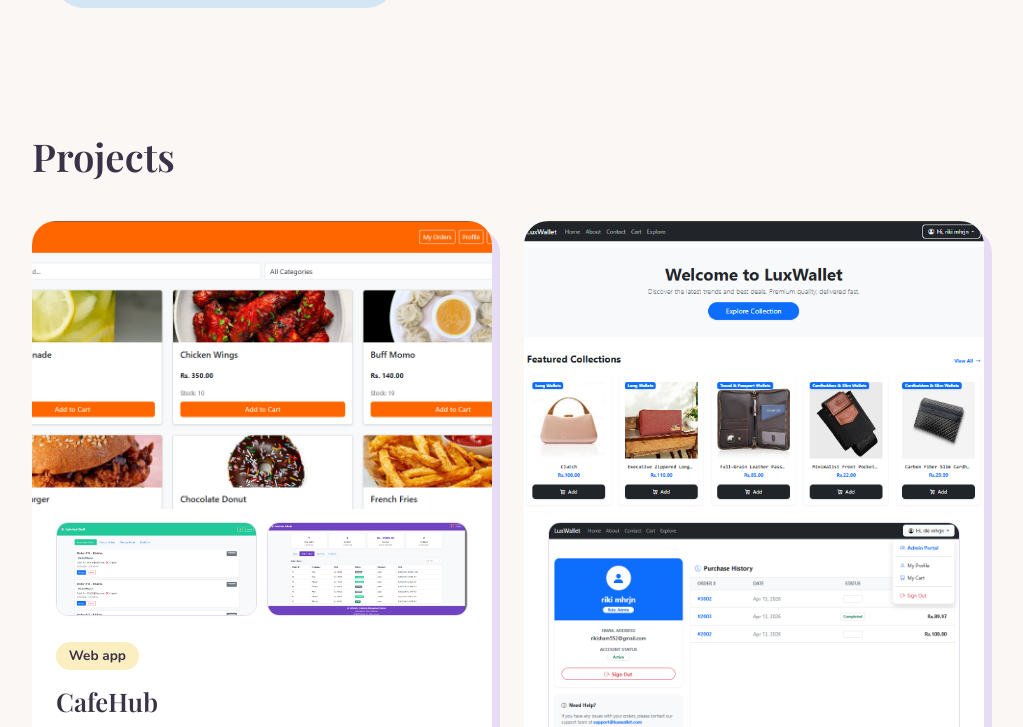
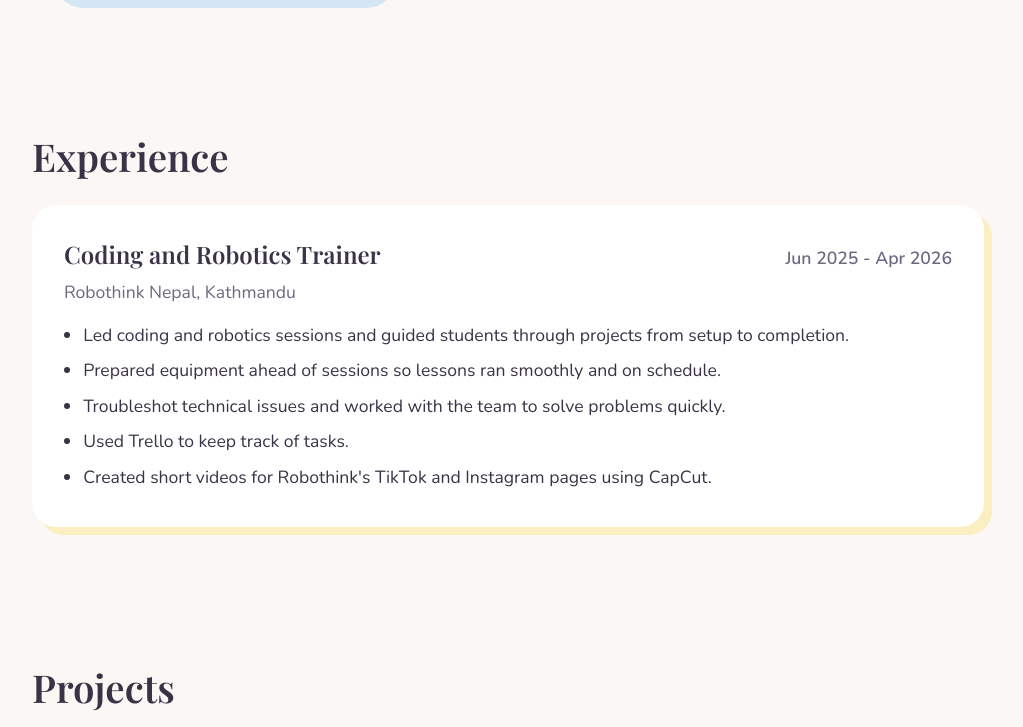
Before and after one commit to Rikisha-maharjan/portfolio, a plain HTML site: page index.html in a window 1280 px wide. Shown: the part 1163-1890 px from the top of the page, without its empty margins (132-1155 px from the left). Drawn offline with nearby package versions, Linux system fonts and the light colour scheme.

Commit message:
Add experience section

```diff
--- a/index.html
+++ b/index.html
@@ -39,9 +39,28 @@
         I'm an IT student at Techspire College. I've completed six semesters of my BScIT and I'm waiting for my results. I enjoy building web projects, keeping work organized, and making simple, friendly content.
       </p>
       <p>
-        I'm looking for an internship or entry-level role where I can learn how teams plan and deliver projects, whether that's project management, digital marketing, or web work..
+        I'm looking for an internship or entry-level role where I can learn how teams plan and deliver projects, whether that's project management, digital marketing, or web work.
       </p>
     </div>
+  </section>
+
+    <!-- EXPERIENCE -->
+  <section class="experience" id="experience">
+    <h2>Experience</h2>
+    <article class="job">
+      <div class="job-head">
+        <h3>Coding and Robotics Trainer</h3>
+        <span class="date">Jun 2025 - Apr 2026</span>
+      </div>
+      <p class="place">Robothink Nepal, Kathmandu</p>
+      <ul>
+        <li>Led coding and robotics sessions and guided students through projects from setup to completion.</li>
+        <li>Prepared equipment ahead of sessions so lessons ran smoothly and on schedule.</li>
+        <li>Troubleshot technical issues and worked with the team to solve problems quickly.</li>
+        <li>Used Trello to keep track of tasks.</li>
+        <li>Created short videos for Robothink's TikTok and Instagram pages using CapCut.</li>
+      </ul>
+    </article>
   </section>
 
   <!-- PROJECTS -->
@@ -95,7 +114,7 @@
       <span class="pill pill-lavender">Microsoft Office</span>
       <span class="pill pill-blush">CapCut (basic)</span>
       <span class="pill pill-sky">Project coordination</span>
-      <span class="pill pill-lavender">Team work</span>
+      <span class="pill pill-lavender">Teamwork</span>
     </div>
   </section>
 
--- a/style.css
+++ b/style.css
@@ -216,6 +216,34 @@ footer {
   font-size: 0.95rem;
 }
 
+/* ---------- EXPERIENCE ---------- */
+.experience {
+  max-width: 1000px;
+  margin: 0 auto;
+  padding: 4rem 1.5rem;
+}
+
+.job {
+  background: #fff;
+  border-radius: 24px;
+  padding: 1.8rem 2rem;
+  box-shadow: 8px 8px 0 var(--butter);
+}
+
+.job-head {
+  display: flex;
+  justify-content: space-between;
+  align-items: baseline;
+  flex-wrap: wrap;
+  gap: 0.3rem 1rem;
+}
+
+.job h3 { font-family: var(--heading-font); font-size: 1.5rem; margin: 0; }
+.date { color: var(--muted); font-weight: 600; }
+.place { margin: 0.2rem 0 0.8rem; color: var(--muted); }
+.job ul { margin: 0; padding-left: 1.2rem; }
+.job li { margin-bottom: 0.35rem; }
+
 /* ---------- PHONES ---------- */
 @media (max-width: 700px) {
   .hero { grid-template-columns: 1fr; text-align: center; }
```
